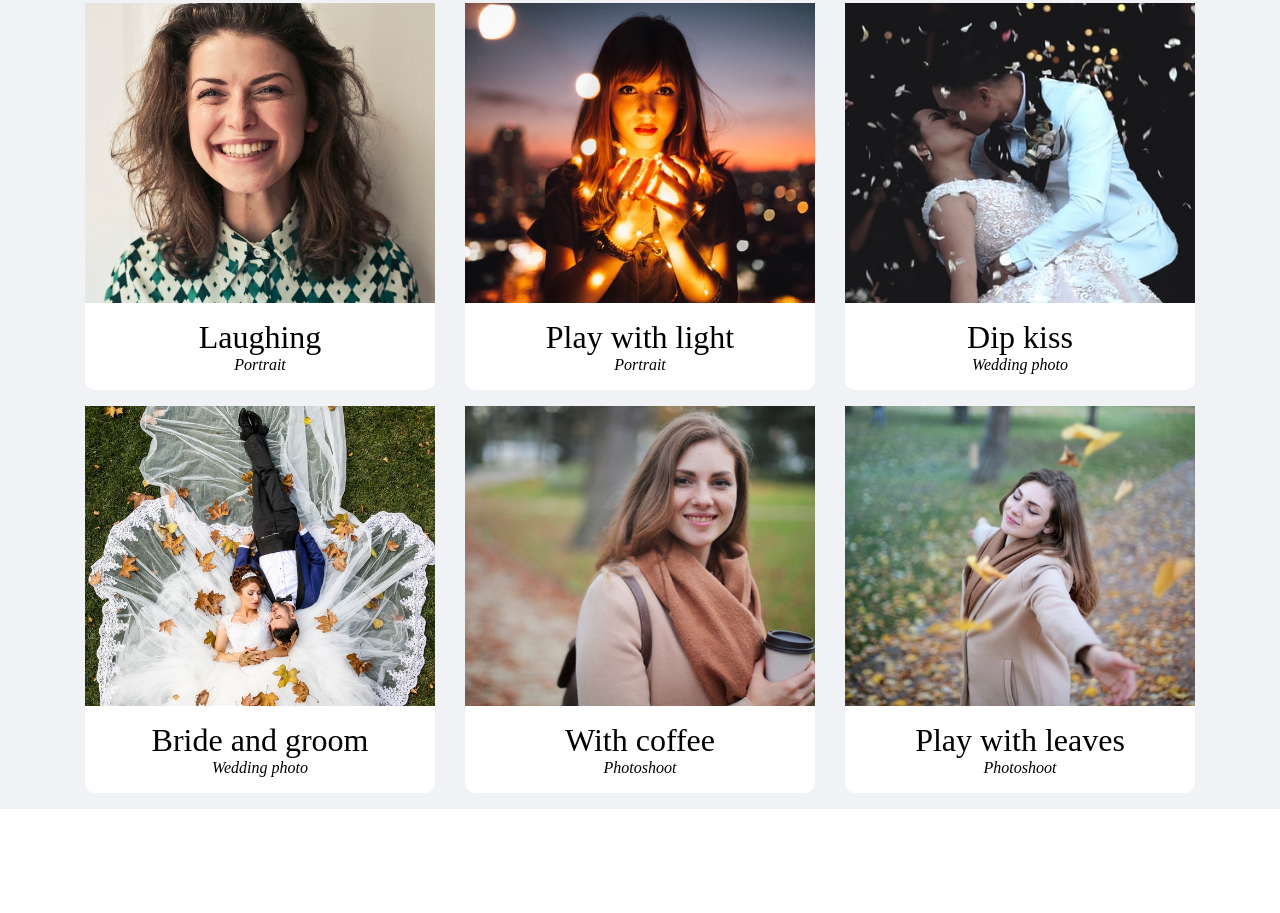
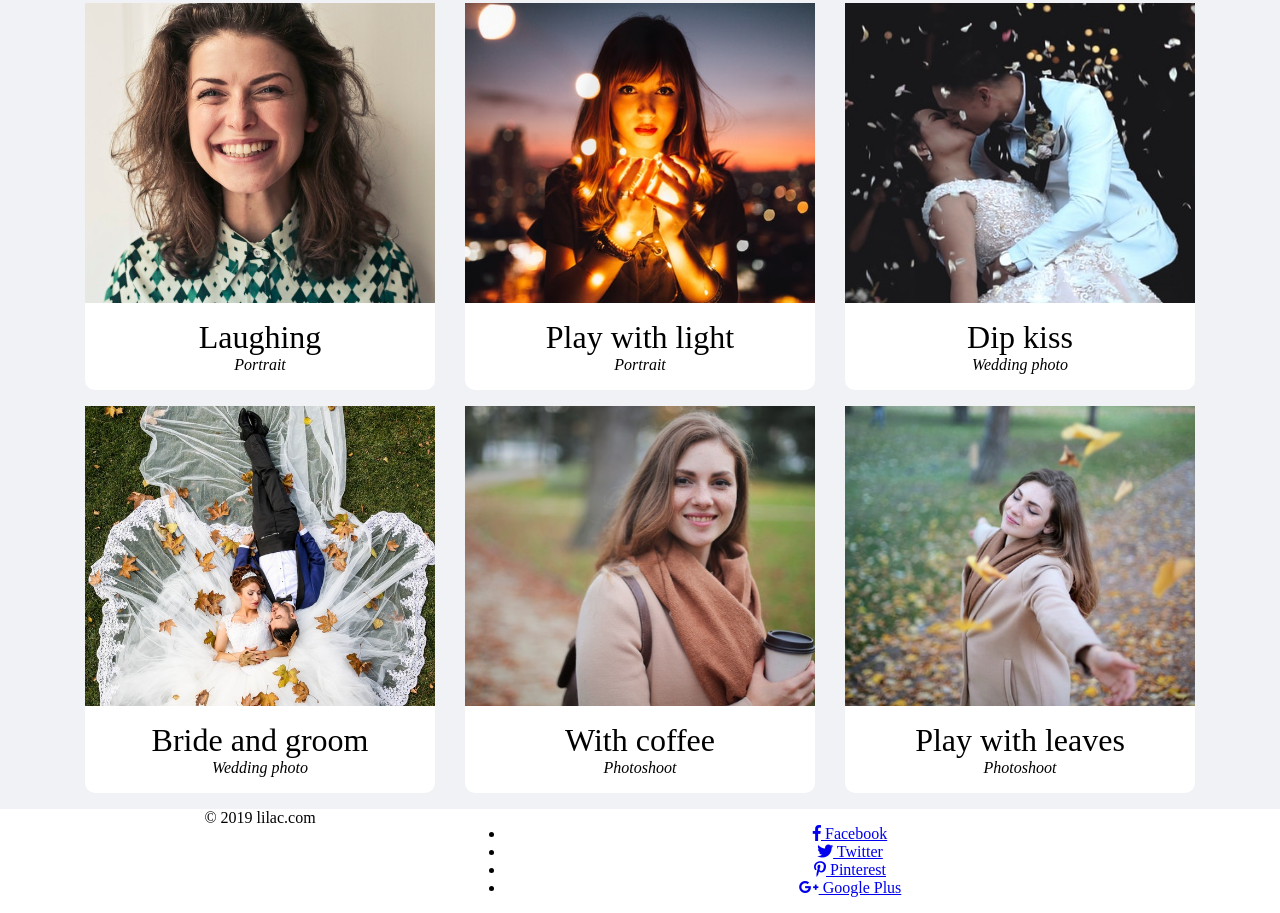
Before and after one commit to sylwiadras/taskrunner-project, a website: page index.html in a window 1280 px wide. Shown: the part 1476-2389 px from the top of the page. Before the commit the page ends 2285 px from the top, so only its background shows below. Drawn offline with Linux system fonts and the light colour scheme.

Commit message:
Add footer html

```diff
--- a/index.html
+++ b/index.html
@@ -2,7 +2,7 @@
 <html lang="en">
     <head>
         <meta charset="UTF-8">
-        <title>Brand name</title>
+        <title>Lilac</title>
         <link href="vendor\bootstrap-grid.css" rel="stylesheet">
         <link rel="stylesheet" href="https://use.fontawesome.com/releases/v5.7.2/css/all.css" integrity="sha384-fnmOCqbTlWIlj8LyTjo7mOUStjsKC4pOpQbqyi7RrhN7udi9RwhKkMHpvLbHG9Sr" crossorigin="anonymous">
         <!--Google Fonts-->
@@ -14,7 +14,7 @@
                 <ul class="nav-list">
                     <li class="nav-item">
                         <a href="#" class="brand-name">
-                            Brand name
+                            Lilac
                         </a>
                     </li>
                     <li class="nav-item">
@@ -205,5 +205,41 @@
                 </div>
             </div>
         </section>
+        <footer>
+            <div class="container">
+                <div class="row">
+                    <div class="col-lg-4">
+                        &copy; 2019 lilac.com
+                    </div>
+                    <div class="col-lg-8">
+                        <ul class="media">
+                            <li class="media-item">
+                                <a href="#">
+                                    <i class="fab fa-facebook-f"></i>
+                                    Facebook
+                                </a>
+                            </li>
+                            <li class="media-item">
+                                <a href="#">
+                                    <i class="fab fa-twitter"></i>
+                                    Twitter
+                                </a>
+                            </li>
+                            <li class="media-item">
+                                <a href="#">
+                                    <i class="fab fa-pinterest-p"></i>
+                                    Pinterest
+                                </a>
+                            </li>
+                            <li class="media-item">
+                                <a href="#">
+                                    <i class="fab fa-google-plus-g"></i>
+                                    Google Plus
+                                </a>
+                            </li>
+                        </ul>
+                    </div>
+            </div>
+        </footer>
     </body>
 </html>
```
